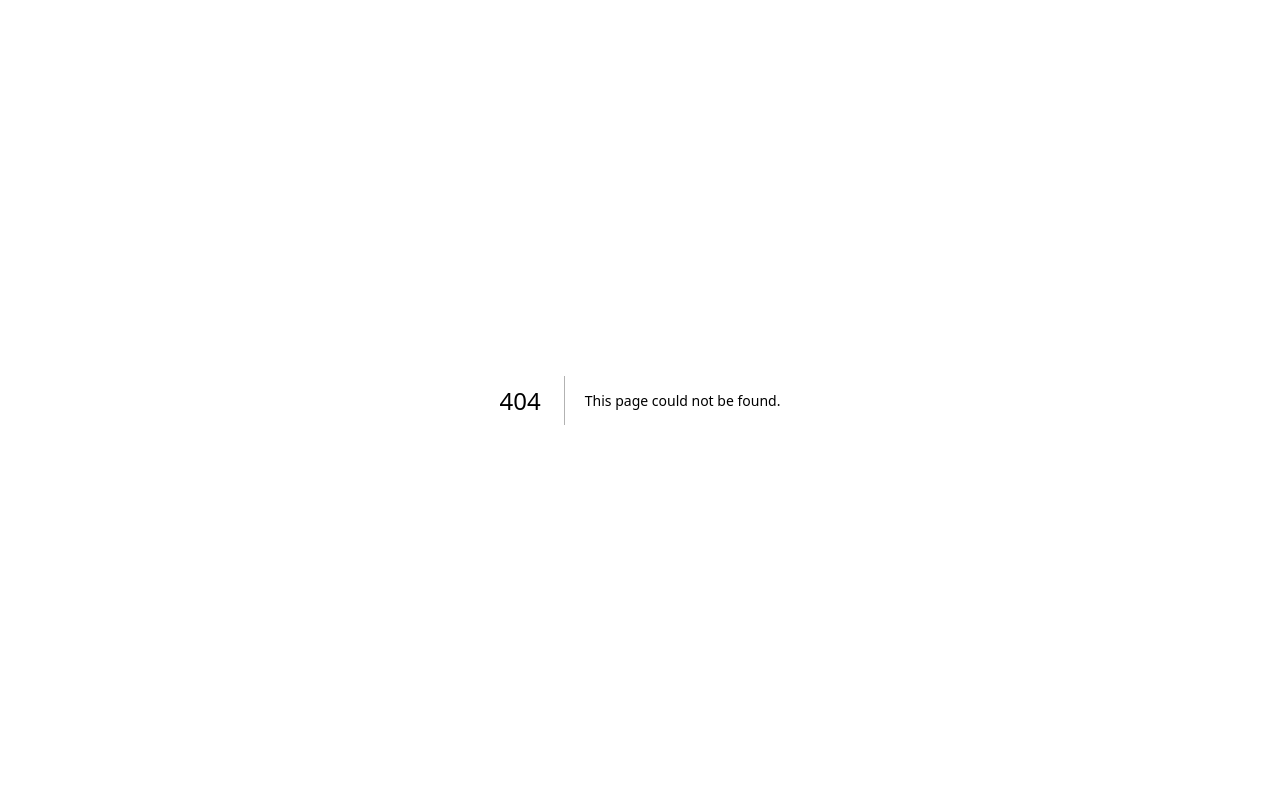
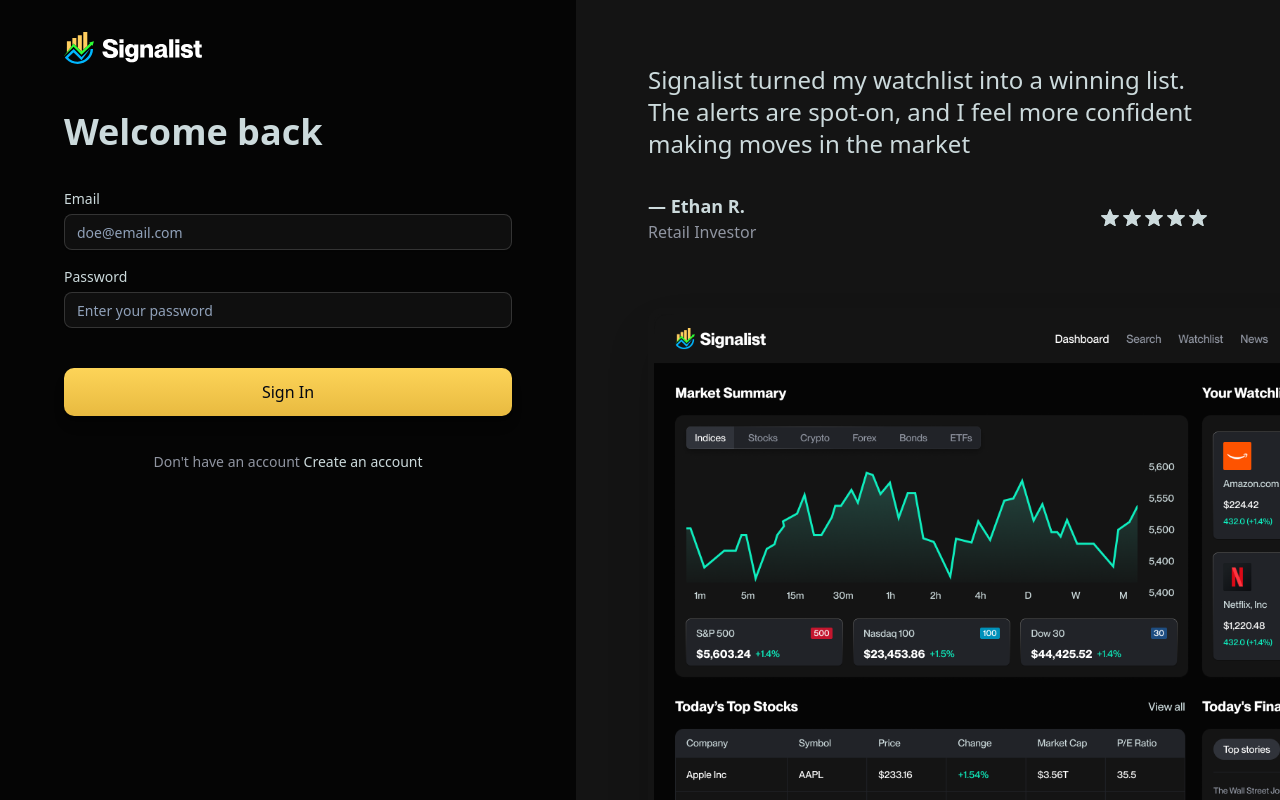
Before and after one commit to kristindyulgeryan/stock-market-app, a Next.js app: page /sign-in in a window 1280 px wide. Before the commit this address had no page. Built offline with nearby package versions, Linux system fonts and the light colour scheme.

Commit message:
Implement SignInPage with reusable form components and validation

```diff
--- /dev/null
+++ b/app/(auth)/sign-in/page.tsx
@@ -0,0 +1,72 @@
+"use client";
+import InputField from "@/components/forms/InputField";
+import FooterLink from "@/components/forms/FooterLink";
+import { Button } from "@/components/ui/button";
+import { useForm } from "react-hook-form";
+
+const SignInPage = () => {
+  const {
+    handleSubmit,
+    register,
+    formState: { errors, isSubmitting },
+  } = useForm<SignInFormData>({
+    defaultValues: {
+      email: "",
+      password: "",
+    },
+    mode: "onBlur",
+  });
+
+  const onSubmit = async (data: SignInFormData) => {
+    try {
+      console.log("Sign in data:", data);
+    } catch (e) {
+      console.error(e);
+    }
+  };
+
+  return (
+    <>
+      <h1 className="form-title">Welcome back</h1>
+      <form onSubmit={handleSubmit(onSubmit)} className="space-y-5">
+        <InputField
+          name="email"
+          label="Email"
+          placeholder="doe@email.com"
+          register={register}
+          error={errors.email}
+          validation={{
+            required: "Email address is required",
+            pattern: /^\w+@\w+\.\w+$/,
+          }}
+        />
+
+        <InputField
+          name="password"
+          label="Password"
+          type="password"
+          placeholder="Enter your password"
+          register={register}
+          error={errors.password}
+          validation={{ required: "Password is required" }}
+        />
+
+        <Button
+          type="submit"
+          disabled={isSubmitting}
+          className="yellow-btn w-full mt-5"
+        >
+          {isSubmitting ? "Signing in..." : "Sign In"}
+        </Button>
+
+        <FooterLink
+          text="Don't have an account"
+          linkText="Create an account"
+          href="/sign-up"
+        />
+      </form>
+    </>
+  );
+};
+
+export default SignInPage;
```
